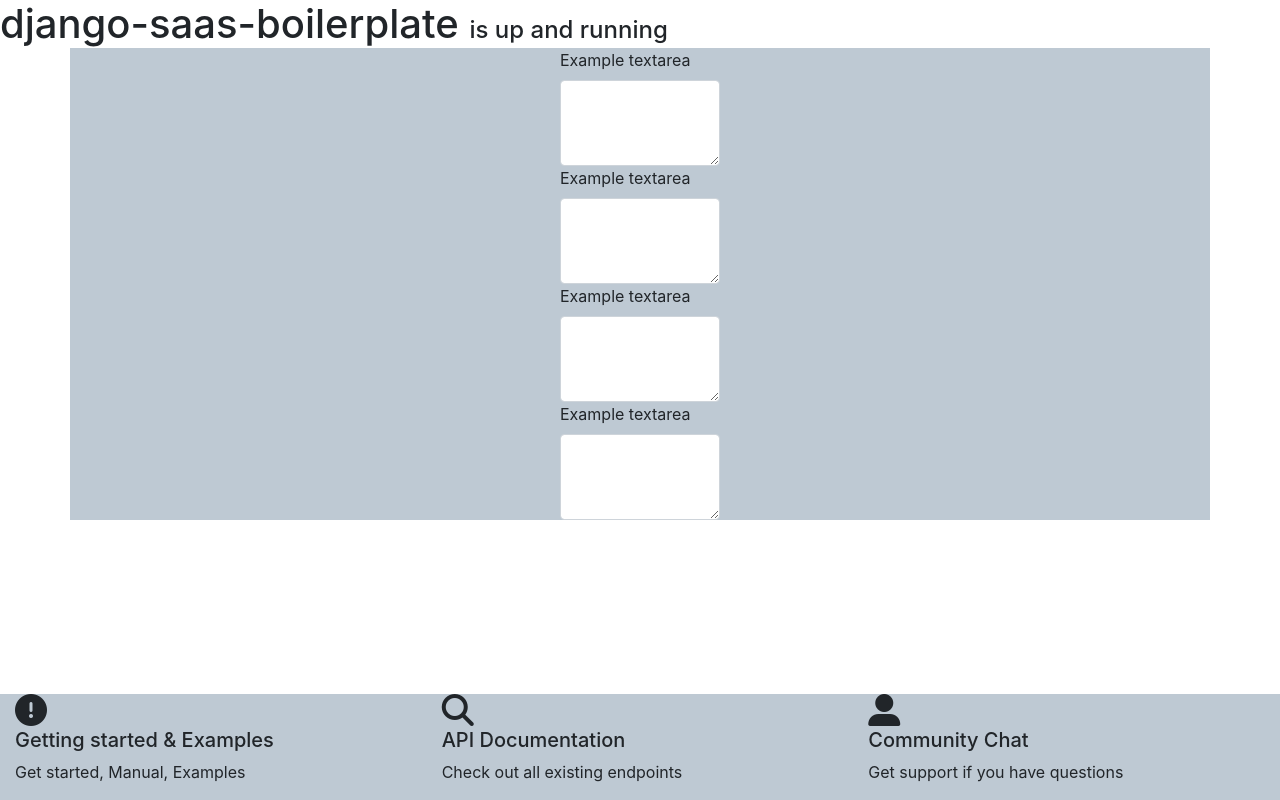
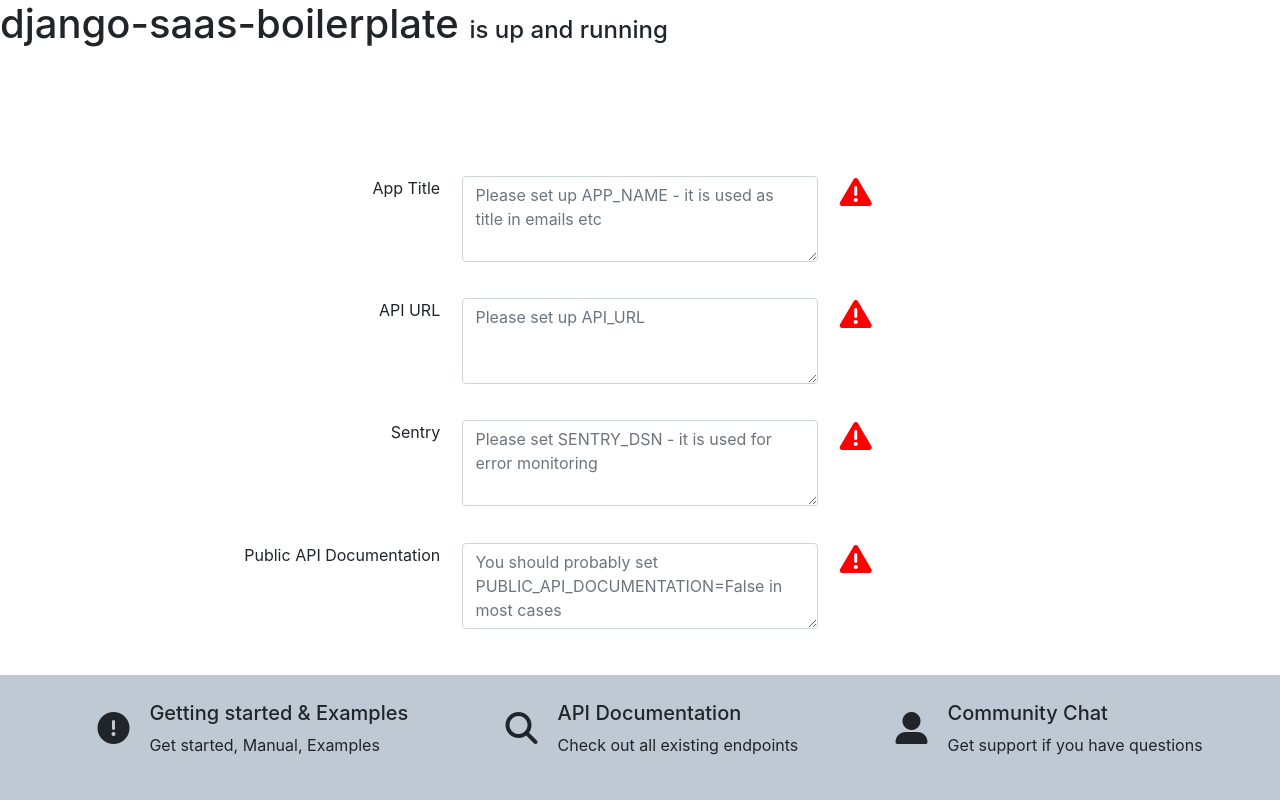
Before and after one commit to pixelpassion/django-saas-boilerplate, a Django app: template templates/welcome.html in a window 1280 px wide. Run offline with Django 3.2, Linux system fonts and the light colour scheme; the template is opened without the code that fills it, so the values that code supplies are empty; some libraries are stand-ins or nearby versions.

Commit message:
feature: welcomepage #57

```diff
--- a/conf/settings.py
+++ b/conf/settings.py
@@ -469,8 +469,7 @@
     "django.contrib.staticfiles.finders.AppDirectoriesFinder",
 )
 
-# STATICFILES_DIRS = (str(os.path.join(BASE_DIR, "static")),) uncomment this if we
-# need additional staticfile directories
+STATICFILES_DIRS = (str(os.path.join(BASE_DIR, "static")),)
 STATICFILES_STORAGE = "whitenoise.storage.CompressedManifestStaticFilesStorage"
 
 ########################################################################################
--- a/conf/urls.py
+++ b/conf/urls.py
@@ -1,9 +1,12 @@
 from django.conf import settings
 from django.contrib import admin
 from django.urls import include, path, re_path
+
+from apps.core.views import WelcomePageView
 
 urlpatterns = (
     path(settings.ADMIN_URL, admin.site.urls),
     path("api/v0/", include(("apps.core.urls", "core"), namespace="v0")),
     re_path(r"^django-rq/", include("django_rq.urls")),
+    path("", WelcomePageView.as_view()),
 )
--- a/static/welcome/style.css
+++ b/static/welcome/style.css
@@ -1,12 +1,35 @@
-h3 {
-  color: #9cc8cc;
+.fixed-bottom {
+  position: fixed;
+  bottom: 0px;
+  padding: 17px 0 18px 0;
+  text-align: center;
+  width: 100%;
+  bottom: 0px;
+  display: flex;
+  justify-content: space-evenly;
+  background-color:#bec9d3;
 }
-.icon-block{
-  justify-content: center
+.container {
+  display: flex;
+  flex-wrap: wrap;
+  justify-content: space-between;
 }
 
-.fixed-bottom {
-    right: 0;
-    bottom: 0;
-    left: 0;
+.item {
+  flex: 0 32%;
+  height: 100px;
+  margin-bottom: 2%; /* (100-32*3)/2 */
 }
+
+.exclamation{
+  color: red;
+}
+.footer-block {
+  display: flex;align-items: center;
+}
+.footer-icon {
+  margin: 10px; padding: 10px; margin-bottom: 8%
+ }
+.footer-text {
+  text-align: left;
+}
--- a/templates/welcome.html
+++ b/templates/welcome.html
@@ -3,67 +3,97 @@
 <head>
     {% load static %}
     <meta charset="UTF-8">
-    <title>Title</title>
-
-
+    <title>Django-saas-boilerplate</title>
     <link rel="stylesheet" type="text/css" href="{% static 'welcome/style.css' %}">
     <link rel="stylesheet" href="https://stackpath.bootstrapcdn.com/bootstrap/4.4.1/css/bootstrap.min.css"
           integrity="sha384-Vkoo8x4CGsO3+Hhxv8T/Q5PaXtkKtu6ug5TOeNV6gBiFeWPGFN9MuhOf23Q9Ifjh" crossorigin="anonymous">
     <script src="https://kit.fontawesome.com/cd29786464.js" crossorigin="anonymous"></script>
 </head>
 <body>
-<h1 style="display: inline">django-saas-boilerplate </h1>   <h4 style="display: inline">is up and running</h4>
-<div class="container" style="background-color:#bec9d3;">
-  <div class="row justify-content-md-center">
-    <div class="col col-lg-2">
-        <label for="exampleFormControlTextarea1">Example textarea</label>
-    <textarea class="form-control" id="exampleFormControlTextarea1" rows="3"></textarea>
+<h1 class="d-inline">django-saas-boilerplate </h1>   <h4 class="d-inline">is up and running</h4>
+
+
+<div style="margin-top: 10%">
+<div class="container">
+  <div class="item" style="text-align:right">App Title</div>
+    {% if not APP_NAME %}
+      <div class="item"><textarea class="form-control" id="NOAppTitleTextArea" rows="3"
+      placeholder="Please set up APP_NAME - it is used as title in emails etc"></textarea></div>
+  <div class="item exclamation"><i class="fas fa-exclamation-triangle fa-2x"></i></div>
+    {% else %}
+    <div class="item"><textarea class="form-control" id="AppTitleTextArea"
+                                 placeholder={{APP_NAME}} rows="3"></textarea></div>
+    <div class="item"></div>
+    {% endif %}
+
+</div>
+<div class="container">
+  <div class="item" style="text-align:right">API URL</div>
+    {% if not API_URL %}
+  <div class="item"><textarea class="form-control" id="API_URLTextarea"
+                              placeholder="Please set up API_URL" rows="3"></textarea></div>
+  <div class="item exclamation"><i class="fas fa-exclamation-triangle fa-2x"></i></div>
+    {% else %}
+    <div class="item"><textarea class="form-control" id="NOAPI_URLTextarea"
+                                 placeholder={{API_URL}} rows="3"></textarea></div>
+    <div class="item"></div>
+    {% endif %}
+</div>
+<div class="container">
+  <div class="item" style="text-align:right">Sentry</div>
+    {% if not SENTRY_DSN %}
+  <div class="item"><textarea class="form-control" id="SENTRY_DSNTextarea" rows="3"
+  placeholder="Please set SENTRY_DSN - it is used for error monitoring"></textarea></div>
+  <div class="item exclamation"><i class="fas fa-exclamation-triangle fa-2x"></i></div>
+    {% else %}
+          <div class="item"><textarea class="form-control" id="NOSENTRY_DSNTextarea"
+                                  rows="3" placeholder={{SENTRY_DSN}}></textarea></div>
+    <div class="item"></div>
+    {% endif %}
+</div>
+<div class="container">
+  <div class="item" style="text-align:right">Public API Documentation</div>
+    {% if not PUBLIC_API_DOCUMENTATION %}
+    <div class="item"><textarea class="form-control" id="PUBLIC_API_DOCUMENTATIONTextarea" rows="3"
+                                placeholder="You should probably set PUBLIC_API_DOCUMENTATION=False in most cases"></textarea></div>
+  <div class="item exclamation"><i class="fas fa-exclamation-triangle fa-2x"></i></div>
+    {% else %}
+      <div class="item"><textarea class="form-control" id="NOPUBLIC_API_DOCUMENTATIONTextarea"
+                                  rows="3" placeholder={{PUBLIC_API_DOCUMENTATION}}></textarea></div>
+    <div class="item"></div>
+    {% endif %}
+
+    <div class="fixed-bottom">
+    <div class="footer-block">
+        <div class="footer-icon">
+            <i class="fas fa-exclamation-circle fa-2x"></i>
+        </div>
+        <div>
+      <h5 class="footer-text">Getting started & Examples</h5>
+        <p class="footer-text" >Get started, Manual, Examples</p>
+            </div>
     </div>
+    <div class="footer-block">
+        <div class="footer-icon">
+        <i class="fas fa-search fa-2x"></i>
+        </div>
+        <div>
+      <h5 class="footer-text">API Documentation</h5>
+        <p class="footer-text">Check out all existing endpoints</p>
+            </div>
     </div>
-
-  <div class="row justify-content-md-center">
-    <div class="col col-lg-2">
-        <label for="exampleFormControlTextarea1">Example textarea</label>
-    <textarea class="form-control" id="exampleFormControlTextarea1" rows="3"></textarea>
+    <div class="footer-block">
+        <div class="footer-icon">
+        <i class="fas fa-user-alt fa-2x"></i>
+            </div>
+        <div>
+      <h5 class="footer-text">Community Chat</h5>
+        <p class="footer-text">Get support if you have questions</p>
+            </div>
     </div>
+</div>
+</div>
     </div>
-
-  <div class="row justify-content-md-center">
-    <div class="col col-lg-2">
-        <label for="exampleFormControlTextarea1">Example textarea</label>
-    <textarea class="form-control" id="exampleFormControlTextarea1" rows="3"></textarea>
-    </div>
-    </div>
-
-  <div class="row justify-content-md-center">
-    <div class="col col-lg-2">
-       <label for="exampleFormControlTextarea1">Example textarea</label>
-    <textarea class="form-control" id="exampleFormControlTextarea1" rows="3"></textarea>
-    </div>
-    </div>
-  </div>
-
-<div class="container-fluid fixed-bottom" style="background-color:#bec9d3;">
-  <div class="row">
-    <div class="col ">
-        <div class="icon-block">
-            <i class="fas fa-exclamation-circle fa-2x"></i>
-      <h5>Getting started & Examples</h5>
-        <p>Get started, Manual, Examples</p>
-                </div>
-    </div>
-    <div class="col">
-        <i class="fas fa-search fa-2x"></i>
-      <h5>API Documentation</h5>
-        <p>Check out all existing endpoints</p>
-    </div>
-    <div class="col">
-        <i class="fas fa-user-alt fa-2x"></i>
-      <h5>Community Chat</h5>
-        <p>Get support if you have questions</p>
-    </div>
-  </div>
-</div>
 <script src="https://code.jquery.com/jquery-3.4.1.slim.min.js"
         integrity="sha384-J6qa4849blE2+poT4WnyKhv5vZF5SrPo0iEjwBvKU7imGFAV0wwj1yYfoRSJoZ+n" crossorigin="anonymous"></script>
 <script src="https://cdn.jsdelivr.net/npm/popper.js@1.16.0/dist/umd/popper.min.js"
@@ -71,4 +101,3 @@
 <script src="https://stackpath.bootstrapcdn.com/bootstrap/4.4.1/js/bootstrap.min.js"
         integrity="sha384-wfSDF2E50Y2D1uUdj0O3uMBJnjuUD4Ih7YwaYd1iqfktj0Uod8GCExl3Og8ifwB6" crossorigin="anonymous"></script>
 </body>
-</html>
```
Also changed, not shown: apps/core/views.py (+14 -0 lines).
